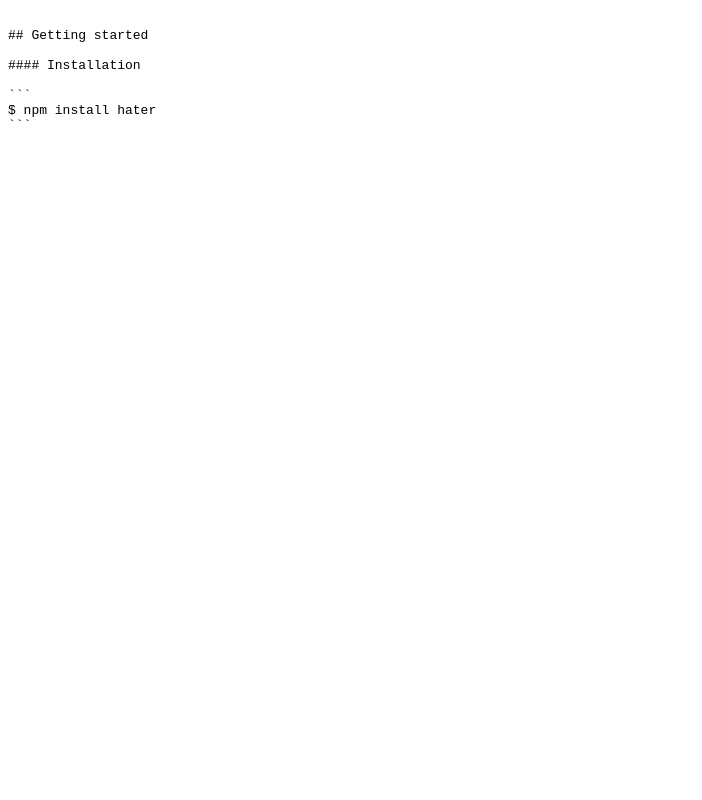
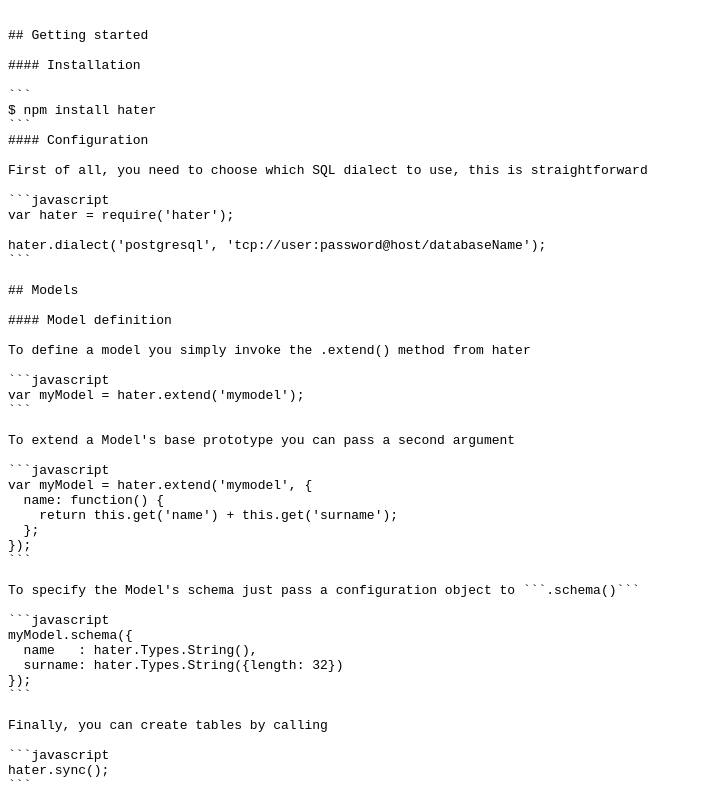
Before and after one commit to stoke/hater, a plain HTML site: page documentation.html in a window 1280 px wide. Shown: the top 800 px of the page, without its empty margins (0-702 px from the left). Drawn offline with Linux system fonts and the light colour scheme.

Commit message:
[docs] moar

````diff
--- a/documentation.html
+++ b/documentation.html
@@ -1,7 +1,7 @@
 <!DOCTYPE html>
 <html>
-<title>Hater - Documentation</title>
-<xmp theme="united">
+<title>Hater</title>
+<xmp theme="cerulean">
 ## Getting started
 
 #### Installation
@@ -9,6 +9,80 @@
 ```
 $ npm install hater
 ```
+#### Configuration
+
+First of all, you need to choose which SQL dialect to use, this is straightforward
+
+```javascript
+var hater = require('hater');
+
+hater.dialect('postgresql', 'tcp://user:password@host/databaseName');
+```
+
+## Models
+
+#### Model definition
+
+To define a model you simply invoke the .extend() method from hater
+
+```javascript
+var myModel = hater.extend('mymodel');
+```
+
+To extend a Model's base prototype you can pass a second argument
+
+```javascript
+var myModel = hater.extend('mymodel', {
+  name: function() {
+    return this.get('name') + this.get('surname');
+  };
+});
+```
+
+To specify the Model's schema just pass a configuration object to ```.schema()```
+
+```javascript
+myModel.schema({
+  name   : hater.Types.String(),
+  surname: hater.Types.String({length: 32})
+});
+```
+
+Finally, you can create tables by calling
+
+```javascript
+hater.sync();
+```
+
+#### Model instantiation
+
+To create a model simply use use ```new``` or call ```.create()```
+
+```javascript
+// these three methods are equivalent
+var instance = new myModel({
+  name   : 'john',
+  surname: 'doe'
+});
+instance.save(function(e) {
+  // do something
+});
+
+myModel.create({
+  name   : 'john',
+  surname: 'doe'
+}, function(e, instance) {
+  // do something
+});
+
+var instance2 = new myModel();
+instance2.set('name', 'john');
+instance2.set('surname', 'doe');
+instance2.save(function(e) {
+  // do something
+});
+
+```
 </xmp>
 <script src="http://strapdownjs.com/v/0.1/strapdown.js"></script>
 </html>
````
